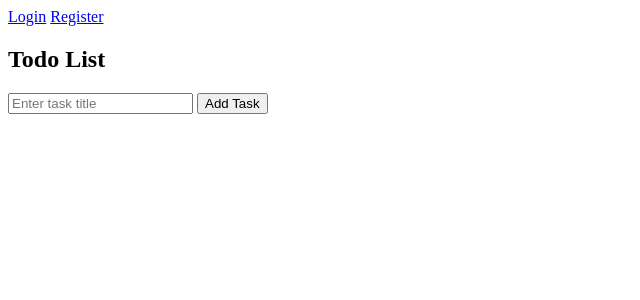
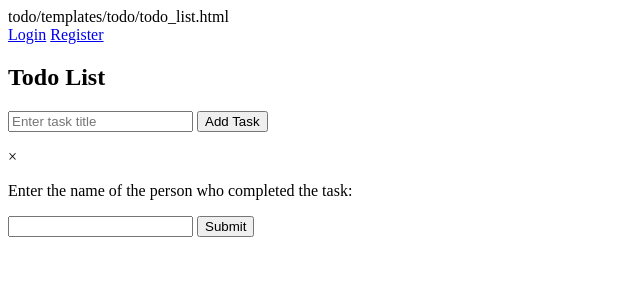
Before and after one commit to assofiejakobsson/the-king-of-chores, a Django app: page / in a window 1280 px wide. Shown: the top 300 px of the page, without its empty margins (0-640 px from the left). Run offline with Django 3.2, Linux system fonts and the light colour scheme; data that the repository does not hold is empty.

Commit message:
Created Delete and Edit funktion to the completed task whit todo_completed_delete and todo_completed_update view and templates and new paths. Updated the todo_list, todo_update and todo_create views and templates.

```diff
--- a/todo/templates/base.html
+++ b/todo/templates/base.html
@@ -4,7 +4,7 @@
   <script src="https://code.jquery.com/jquery-3.6.0.min.js"></script>
   <title>Todo App</title>
 </head>
-<body>
+<body>todo/templates/todo/todo_list.html
   <nav>
     {% if user.is_authenticated %}
        <a href="{% url 'accountapp:logout' %}">Logout</a>
--- a/todo/templates/todo/create_todo.html
+++ b/todo/templates/todo/create_todo.html
@@ -1,4 +1,3 @@
-{% extends 'base.html' %}
 <!DOCTYPE html>
 <html>
 <head>
--- a/todo/templates/todo/todo_list.html
+++ b/todo/templates/todo/todo_list.html
@@ -14,41 +14,67 @@
       <form method="post" action="{% url 'todo:todo_update' pk=todo.pk %}">
         {% csrf_token %}
         <input type="hidden" name="completed_by" value="{{ todo.completed_by }}">
-      <input type="checkbox" onchange="this.form.submit()">
+        <input type="checkbox" class="task-checkbox" data-todo-id="{{ todo.pk }}" data-task-title="{{ todo.title }}">
         {{ todo.title }}
+        {% if todo.completed_by %}
+        <span class="completed-by">Completed by: {{ todo.completed_by }}</span>
+        {% endif %}
         <a href="{% url 'todo:todo_update' pk=todo.pk %}">Edit</a>
         <a href="{% url 'todo:todo_delete' pk=todo.pk %}">Delete</a>
       </form>
     </li>
     {% endfor %}
 
-  {% for completed_group in completed_todos %}
+    {% for completed_by, todos in completed_todos.items %}
     <li>
-    <span class="completed-task-group">{{ completed_group.completed_by }}</span>
+      <span class="completed-task-group">Completed by: {{ completed_by }}</span>
       <ul>
-      {% for todo in completed_group.todos %}
-      <li><span class="completed-task">{{ todo.title }}</span></li>
+        {% for todo in todos %}
+        <li>
+          <span class="completed-task">{{ todo.title }}</span>
+          <a href="{% url 'todo:todo_completed_update' pk=todo.pk %}">Edit</a>
+          <a href="{% url 'todo:todo_completed_delete' pk=todo.pk %}">Delete</a>
+        </li>
         {% endfor %}
       </ul>
     </li>
     {% endfor %}
   </ul>
 
+  <!-- Modal for entering the name -->
+  <div id="nameModal" class="modal">
+    <div class="modal-content">
+      <span class="close">&times;</span>
+      <p>Enter the name of the person who completed the task:</p>
+      <input type="text" id="nameInput">
+      <button id="nameSubmit">Submit</button>
+    </div>
+  </div>
+
   <script src="https://code.jquery.com/jquery-3.6.0.min.js"></script>
   <script>
-function handleTodoCheckboxChange(checkbox) {
-  var todoId = $(checkbox).data('todo-id');
-  var todoTitle = $(checkbox).data('task-title');
+    $(document).ready(function() {
+      var todoId;
+      var todoTitle;
 
-  if (checkbox.checked) {
-    var enteredName = prompt('Enter the name of the person who completed the task:');
-    if (enteredName !== null) {
+      $('.task-checkbox').on('change', function() {
+        if (this.checked) {
+          todoId = $(this).data('todo-id');
+          todoTitle = $(this).data('task-title');
+          $('#nameModal').show();
+        }
+      });
+
+      $('#nameSubmit').on('click', function() {
+        var enteredName = $('#nameInput').val().trim();
+        if (enteredName !== '') {
           completeTask(todoId, enteredName, todoTitle);
+          $('#nameModal').hide();
+          $('#nameInput').val('');
         } else {
-      checkbox.checked = false;
+          alert('Please enter a name for completion.');
         }
-  }
-}
+      });
 
       function completeTask(todoId, completedBy, todoTitle) {
         var csrfToken = $('[name=csrfmiddlewaretoken]').val();
@@ -59,17 +85,32 @@ function completeTask(todoId, completedBy, todoTitle) {
           data: { completed_by: completedBy },
           headers: { 'X-CSRFToken': csrfToken },
           success: function(response) {
-      $('#taskList').append('<li><span class="completed-task">' + todoTitle + ' (Completed by: ' + completedBy + ')</span></li>');
+            var completedGroup = $('#taskList').find('.completed-task-group:contains("Completed by: ' + completedBy + '")');
+            if (completedGroup.length > 0) {
+              completedGroup.next('ul').append('<li><span class="completed-task">' + todoTitle + '</span><a href="/update_completed_by/' + todoId + '/">Edit</a><a href="/delete_completed_by/' + todoId + '/">Delete</a></li>');
+            } else {
+              $('#taskList').append('<li><span class="completed-task-group">Completed by: ' + completedBy + '</span><ul><li><span class="completed-task">' + todoTitle + '</span><a href="/update_completed_by/' + todoId + '/">Edit</a><a href="/delete_completed_by/' + todoId + '/">Delete</a></li></ul></li>');
+            }
           },
           error: function(xhr, textStatus, errorThrown) {
             console.error('Error:', errorThrown);
           }
         });
       }
+
+      // Close the modal when the close button is clicked
+      $('.close').on('click', function() {
+        $('#nameModal').hide();
+        $('#nameInput').val('');
+      });
+    });
   </script>
 {% endblock %}
 
 
+
+
+/*
 <!--
 <h2>Todo List</h2>
 <ul>
@@ -94,10 +135,10 @@ function completeTask(todoId, completedBy, todoTitle) {
 </ul>
 <a href="{% url 'todo:todo_create' %}">Create New Todo</a>
  -->
+   */
 
 
-
-<!--
+/* <!--
 
 
 <h2>Todo List</h2>
@@ -134,24 +175,4 @@ function completeTask(todoId, completedBy, todoTitle) {
 </ul>
 
 
- -->
-
-<!--
-
-  <h2>Todo List</h2>
-  <ul>
-    {% for todo in todos %}
-      <li>
-        <input type="checkbox" {% if todo.completed %}checked{% endif %} disabled>
-        {{ todo.title }} ({{ todo.points }} points)
-        <a href="{% url 'todo:todo_update' pk=todo.pk %}">Edit</a>
-        <a href="{% url 'todo:todo_delete' pk=todo.pk %}">Delete</a>
-      </li>
-    {% empty %}
-      <li>No todos found.</li>
-    {% endfor %}
-  </ul>
-  <a href="{% url 'todo:todo_create' %}">Create New Todo</a>
-  <a href="{% url 'game:game' %}">Play</a>
-
- -->
+ --> */
--- a/todo/templates/todo/todo_update.html
+++ b/todo/templates/todo/todo_update.html
@@ -7,7 +7,7 @@
 </head>
 {% block content %}
 <body>
-    <h1>Update Todo</h1>
+
     <form method="post">
         {% csrf_token %}
         {{ form.as_p }}
--- a/todo/urls.py
+++ b/todo/urls.py
@@ -1,14 +1,16 @@
 from django.urls import path
-from .views import todo_list, todo_create, todo_delete, todo_update, update_completed_by, todo_guest_complete
+from .views import todo_list, todo_create, todo_delete, todo_update, update_completed_by, todo_guest_complete, todo_completed_update, todo_completed_delete
 
 app_name = 'todo'
 
 urlpatterns = [
     path('', todo_list, name='todo_list'),
     path('create/', todo_create, name='todo_create'),
-    path('update_completed_by/<int:pk>/', update_completed_by, name='update_completed_by'),
+    path('update_completed_by/<int:todo_id>/', update_completed_by, name='update_completed_by'),
     path('update/<int:pk>/', todo_update, name='todo_update'),
     path('delete/<int:pk>/', todo_delete, name='todo_delete'),
+    path('completed_update/<int:pk>/', todo_completed_update, name='todo_completed_update'),
+    path('completed_delete/<int:pk>/', todo_completed_delete, name='todo_completed_delete'),
 ]
 
 """ urlpatterns = [
--- a/todo/views.py
+++ b/todo/views.py
@@ -5,8 +5,10 @@ from django.contrib.auth.decorators import login_required
 #from django.core.mail import send_mail
 from .forms import TodoForm
 from django.views.decorators.csrf import csrf_exempt
+from django.views.decorators.csrf import csrf_protect
 from django.http import JsonResponse
 from .models import Todo
+from django.db.models import F
 #from .models import Todo, Guest
 
 
@@ -24,25 +26,87 @@ def update_completed_by(request, todo_id):
     return JsonResponse({'success': False, 'error': 'Invalid request'})
 
 
-
 def todo_list(request):
-    completed_todos = Todo.objects.filter(completed=True).order_by('completed_by')
+    completed_todos = Todo.objects.filter(completed=True).order_by('completed_by', F('title').asc(nulls_last=True))
     completed_by_list = completed_todos.values_list('completed_by', flat=True).distinct()
 
     uncompleted_todos = Todo.objects.filter(completed=False)
 
-    completed_todos_grouped = []
+    completed_todos_grouped = {}
     for completed_by in completed_by_list:
         todos = completed_todos.filter(completed_by=completed_by)
-        completed_todos_grouped.append({
-            'completed_by': completed_by,
-            'todos': todos
-        })
+        completed_todos_grouped[completed_by] = todos
 
     return render(request, 'todo/todo_list.html', {
         'completed_todos': completed_todos_grouped,
         'uncompleted_todos': uncompleted_todos
     })
+
+@login_required
+@csrf_protect
+def todo_create(request):
+    if request.method == 'POST':
+        title = request.POST.get('title', '')
+        todo = Todo.objects.create(title=title)
+        return redirect('todo:todo_list')
+    return render(request, 'todo/todo_create.html')
+
+
+@login_required
+@csrf_protect
+def todo_update(request, pk):
+    todo = Todo.objects.get(pk=pk)
+    if request.method == 'POST':
+        completed_by = request.POST.get('completed_by', '')
+        todo.completed_by = completed_by
+        todo.completed = True
+        todo.save()
+        return redirect('todo:todo_list')
+    else:
+        form = TodoForm(instance=todo)
+    return render(request, 'todo/todo_update.html', {'form': form})
+
+
+@login_required
+def todo_delete(request, pk):
+    todo = Todo.objects.get(pk=pk)
+    todo.delete()
+    return redirect('todo:todo_list')
+
+
+
+def todo_guest_complete(request, guest_id):
+    guest_todo = Guest.objects.get(id=todo_id)
+    guest_todo.completed = True
+    guest_todo.save()
+    return redirect('todo:todo_list')
+
+
+
+#Crud funktion for the complted task
+
+
+@login_required
+def todo_completed_update(request, pk):
+    todo = Todo.objects.get(pk=pk)
+    if request.method == 'POST':
+        form = TodoForm(request.POST, instance=todo)
+        if form.is_valid():
+            form.save()
+            return redirect('todo:todo_list')
+    else:
+        form = TodoForm(instance=todo)
+    return render(request, 'todo/todo_completed_update.html', {'form': form, 'completed_todo': todo})
+
+
+
+@login_required
+def todo_completed_delete(request, pk):
+    todo = Todo.objects.get(pk=pk)
+    if request.method == 'POST':
+        todo.delete()
+        return redirect('todo:todo_list')
+    return render(request, 'todo/todo_completed_delete.html', {'todo': todo})
 
 
 """ def todo_list(request):
@@ -56,13 +120,6 @@ def todo_list(request):
     guest_todos = Guest.objects.filter(email=request.user.email, completed=False)
     return render(request, 'todo/todo_list.html', {'user_todos': user_todos, 'guest_todos': guest_todos}) """
 
-
-def todo_create(request):
-    if request.method == 'POST':
-        title = request.POST.get('title', '')
-        todo = Todo.objects.create(title=title)
-        return redirect('todo:todo_list')
-    return render(request, 'todo/todo_create.html')
 
 
 
@@ -95,34 +152,6 @@ def todo_create(request):
         form = TodoForm()
     return render(request, 'todo/todo_create.html', {'form': form}) """
 
-
-@login_required
-def todo_update(request, pk):
-    todo = Todo.objects.get(pk=pk)
-    if request.method == 'POST':
-        completed_by = request.POST.get('completed_by', '')
-        todo.completed_by = completed_by
-        todo.completed = not todo.completed
-        todo.save()
-        return redirect('todo:todo_list')
-    else:
-        form = TodoForm(instance=todo)
-    return render(request, 'todo/todo_update.html', {'form': form})
-
-
-@login_required
-def todo_delete(request, pk):
-    todo = Todo.objects.get(pk=pk)
-    todo.delete()
-    return redirect('todo:todo_list')
-
-
-
-def todo_guest_complete(request, guest_id):
-    guest_todo = Guest.objects.get(id=todo_id)
-    guest_todo.completed = True
-    guest_todo.save()
-    return redirect('todo:todo_list')
 
 
 """ def create_todo(request):
```
Also changed, not shown: todo/templates/todo/todo_completed_delete.html (added, +16 -0 lines), todo/templates/todo/todo_completed_update.html (added, +15 -0 lines). Lines whose indentation alone changed are shown as unchanged.
